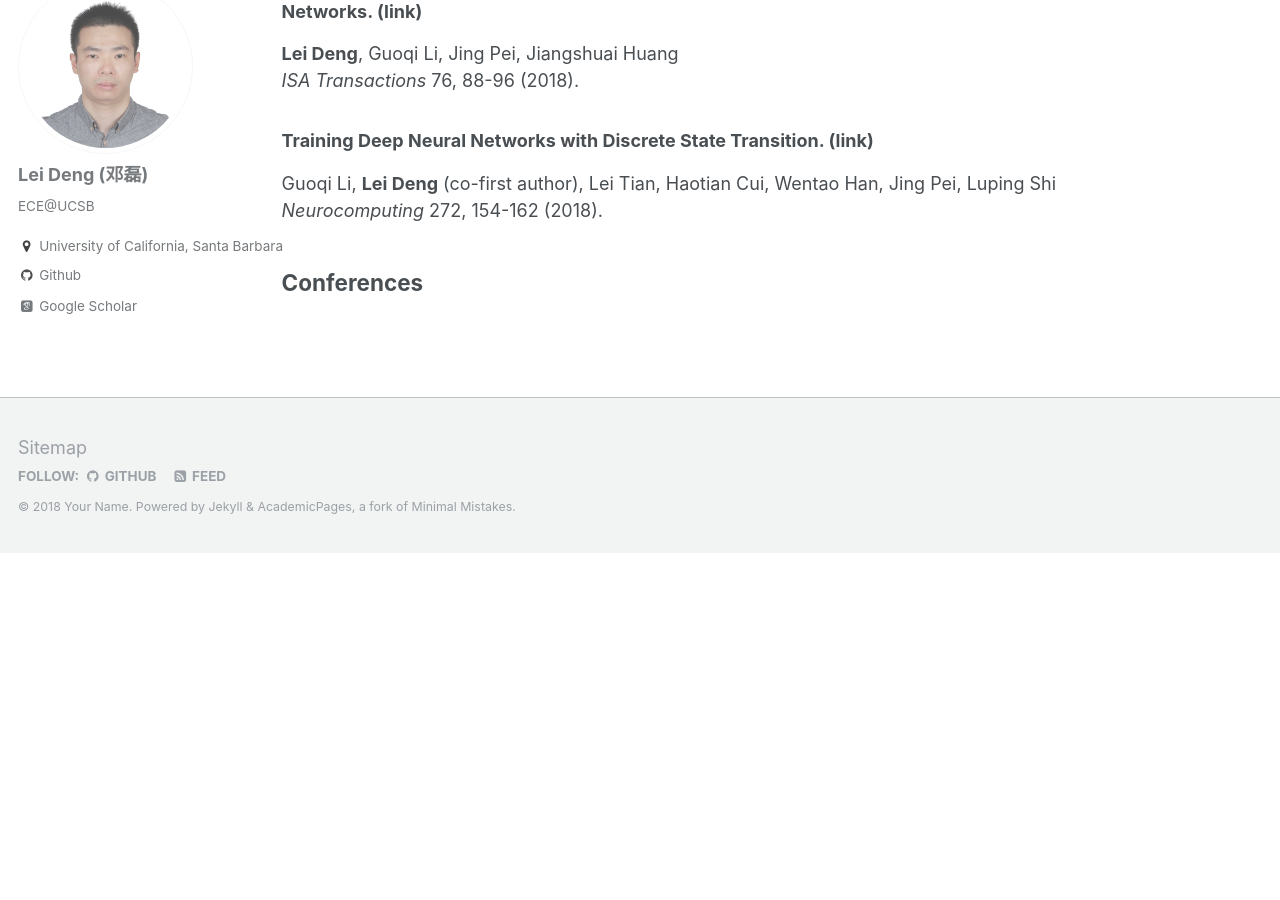
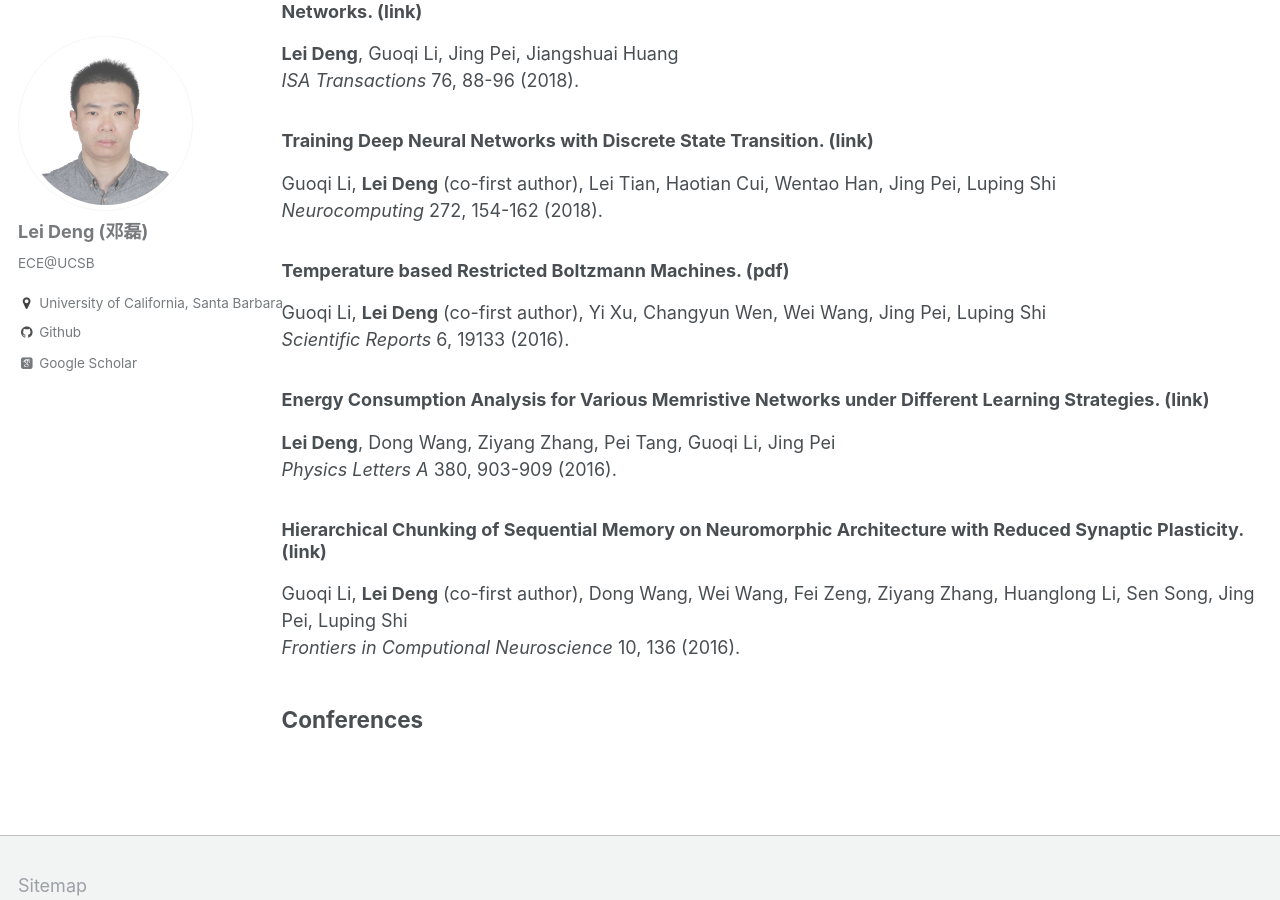
Before and after one commit to dllfei/dllfei.github.io, a Jekyll site: the page built from _pages/publications.md, in a window 1280 px wide and 900 px high, scrolled down 887 px. Built offline with Jekyll 4.4.1, drawn with Linux system fonts in a browser that asks for light colours; some web fonts are replaced; before the commit the page ends 1440 px from its top, so only the background shows below that.

Commit message:
Update publications.md

```diff
--- a/_pages/publications.md
+++ b/_pages/publications.md
@@ -32,5 +32,17 @@ Guoqi Li, **Lei Deng** (co-first author), Gaoxi Xiao, Pei Tang, Changyun Wen, Wu
 Guoqi Li, **Lei Deng** (co-first author), Lei Tian, Haotian Cui, Wentao Han, Jing Pei, Luping Shi <br />
 *Neurocomputing* 272, 154-162 (2018).
 
+### Temperature based Restricted Boltzmann Machines. ([pdf](https://www.nature.com/articles/srep19133.pdf)) <br />
+Guoqi Li, **Lei Deng** (co-first author), Yi Xu, Changyun Wen, Wei Wang, Jing Pei, Luping Shi <br />
+*Scientific Reports* 6, 19133 (2016).
+
+### Energy Consumption Analysis for Various Memristive Networks under Different Learning Strategies. ([link](https://www.sciencedirect.com/science/article/pii/S0375960115010609)) <br />
+**Lei Deng**, Dong Wang, Ziyang Zhang, Pei Tang, Guoqi Li, Jing Pei <br />
+*Physics Letters A* 380, 903-909 (2016).
+
+### Hierarchical Chunking of Sequential Memory on Neuromorphic Architecture with Reduced Synaptic Plasticity. ([link](https://www.frontiersin.org/articles/10.3389/fncom.2016.00136/full)) <br />
+Guoqi Li, **Lei Deng** (co-first author), Dong Wang, Wei Wang, Fei Zeng, Ziyang Zhang, Huanglong Li, Sen Song, Jing Pei, Luping Shi <br />
+*Frontiers in Computional Neuroscience* 10, 136 (2016).
+
 
 ## Conferences
```
